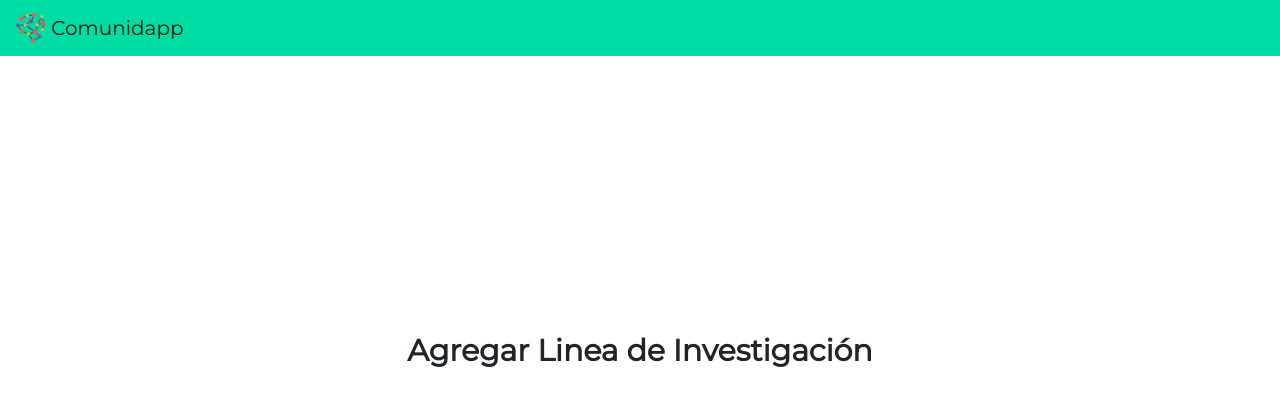
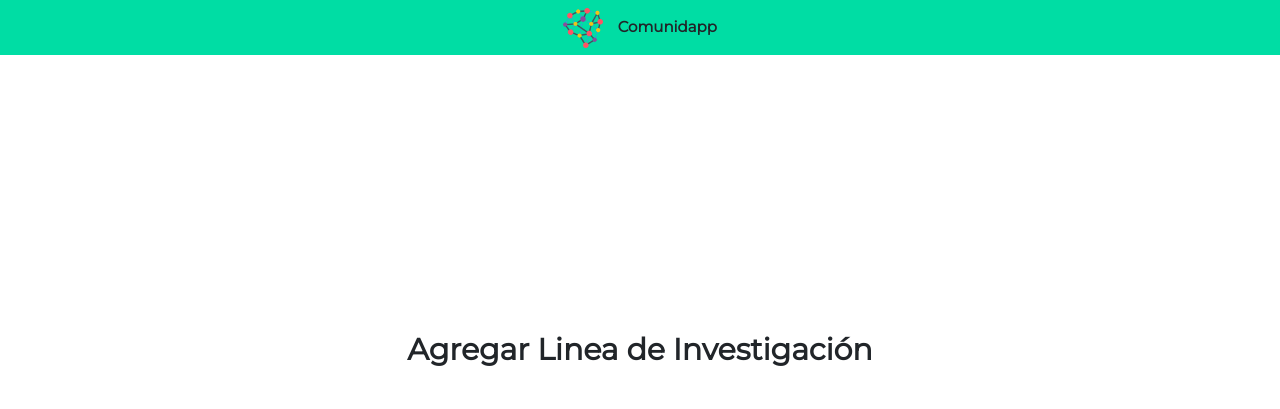
Before and after one commit to rguzg/comunidapp, a Django app: page /nivel/create in a window 1280 px wide. Shown: the top 409 px of the page. Run offline with Django 3.2, Linux system fonts and the light colour scheme; the visitor is signed in with stand-in values (Sample User, id 1); some libraries are stand-ins or nearby versions.

Commit message:
Navbar externo

```diff
--- a/Templates/navbar-for-externo.html
+++ b/Templates/navbar-for-externo.html
@@ -6,22 +6,19 @@
 {% load custom_tags %}
 <!DOCTYPE html>
 <html lang="en">
-
 <head>
     {% include 'head.html' %}
 </head>
 
 <body>
-    <nav class="navbar navbar-expand-lg navbar-light bg-blue">
-        <a class="navbar-brand" href="">
-            <img src="{% static 'img/logo.png' %}" width="30" height="30" class="d-inline-block align-top" alt="">
-            Comunidapp
-        </a>
-    </nav>
+    <header class="col-12 l-fixed-top m-header">
+        <div class="col-2 m-header__logo-container">
+            <img src="{% static 'img/logo.png' %}" class="m-header__image">
+            <b class="m-header__title">Comunidapp</b>
+        </div>
+    </header>
 
     {% block content %}
     {% endblock %}
-
 </body>
-
 </html>
```
